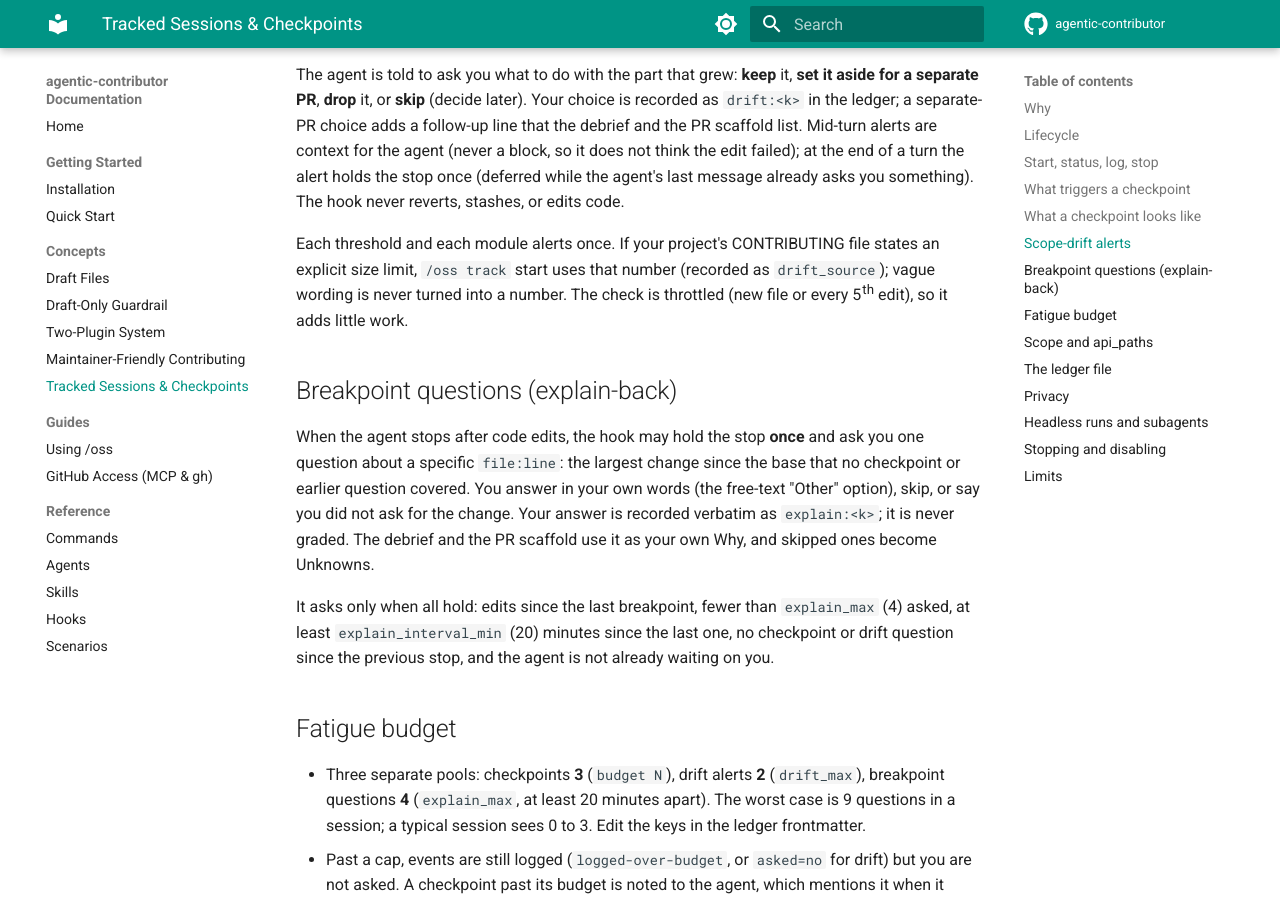
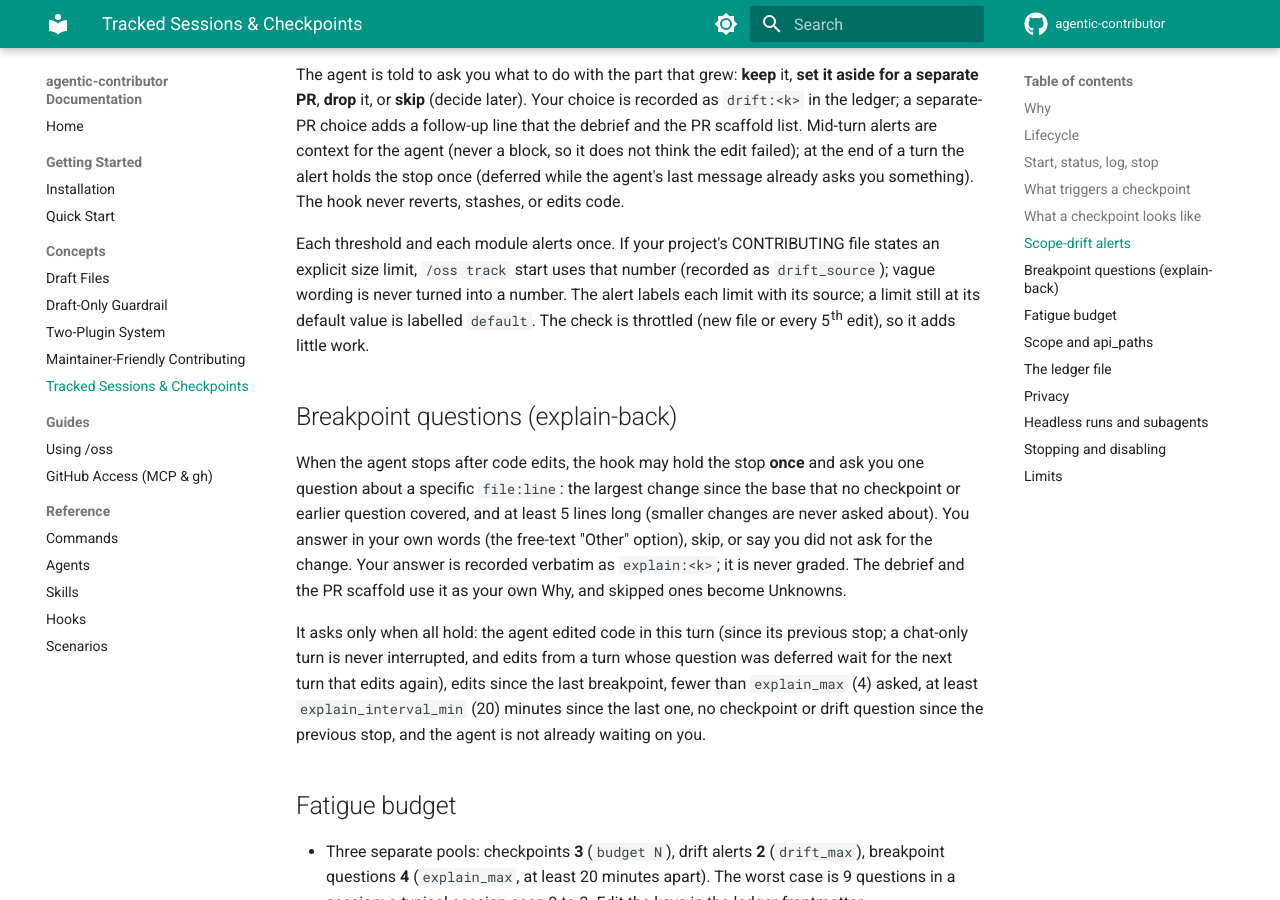
Before and after one commit to josix/agentic-contributor, an MkDocs documentation site: the page built from docs/concepts/tracked-sessions.md, in a window 1280 px wide and 900 px high, scrolled down 2059 px. Built offline with MkDocs 1.6.1 and Material for MkDocs 9.7.7, drawn with Linux system fonts in a browser that asks for light colours; comment, search, counter and statistics services are not loaded.

Commit message:
fix(track): explain-back only after an editing turn, min hunk size, clearer drift labels
- Stop asks explain-back only when an edit was logged since the previous
  stop (an e line after the last m); deferred edits stay eligible for the
  next turn that edits again, so a chat-only turn is never interrupted.
- pick_target skips hunks and untracked files under EXPLAIN_MIN_LINES (5).
- Drift text at Stop keeps the sentence break ("<sha>. Handle it ...") and
  labels the lines and files limits with their own source.
- Harness: chat-turn, tiny-hunk, tiny-untracked cases plus checks (p), (q)
  (121/121). Docs and CHANGELOG 0.9.0 updated; Fixed folded into Added.

Co-Authored-By: Claude Opus 5.5 <noreply@anthropic.com>

```diff
--- a/docs/concepts/tracked-sessions.md
+++ b/docs/concepts/tracked-sessions.md
@@ -77,17 +77,20 @@ at the end of a turn the alert holds the stop once (deferred while the agent's l
 
 Each threshold and each module alerts once. If your project's CONTRIBUTING file states an explicit
 size limit, `/oss track` start uses that number (recorded as `drift_source`); vague wording is never
-turned into a number. The check is throttled (new file or every 5th edit), so it adds little work.
+turned into a number. The alert labels each limit with its source; a limit still at its default
+value is labelled `default`. The check is throttled (new file or every 5th edit), so it adds little work.
 
 ## Breakpoint questions (explain-back)
 
 When the agent stops after code edits, the hook may hold the stop **once** and ask you one question
 about a specific `file:line`: the largest change since the base that no checkpoint or earlier
-question covered. You answer in your own words (the free-text "Other" option), skip, or say you did
+question covered, and at least 5 lines long (smaller changes are never asked about). You answer in your own words (the free-text "Other" option), skip, or say you did
 not ask for the change. Your answer is recorded verbatim as `explain:<k>`; it is never graded. The
 debrief and the PR scaffold use it as your own Why, and skipped ones become Unknowns.
 
-It asks only when all hold: edits since the last breakpoint, fewer than `explain_max` (4) asked,
+It asks only when all hold: the agent edited code in this turn (since its previous stop; a
+chat-only turn is never interrupted, and edits from a turn whose question was deferred wait for the
+next turn that edits again), edits since the last breakpoint, fewer than `explain_max` (4) asked,
 at least `explain_interval_min` (20) minutes since the last one, no checkpoint or drift question
 since the previous stop, and the agent is not already waiting on you.
 
```
Also changed, not shown: CHANGELOG.md (+14 -17 lines), docs/reference/hooks.md (+2 -2 lines), skills/pr-preparation/SKILL.md (+1 -1 lines), skills/pr-preparation/references/decision-ledger.md (+12 -8 lines), 3 other files.
